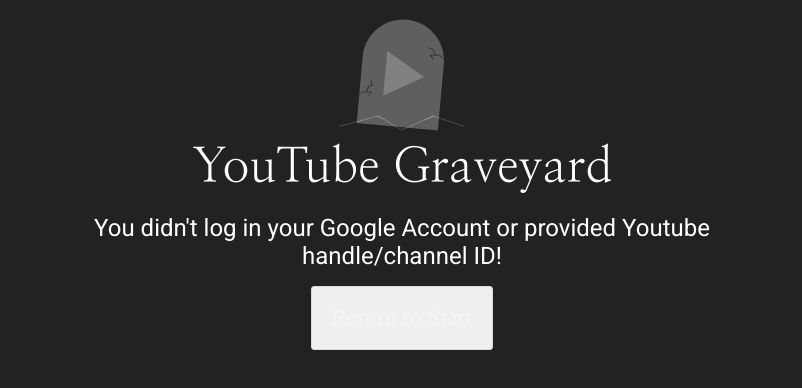
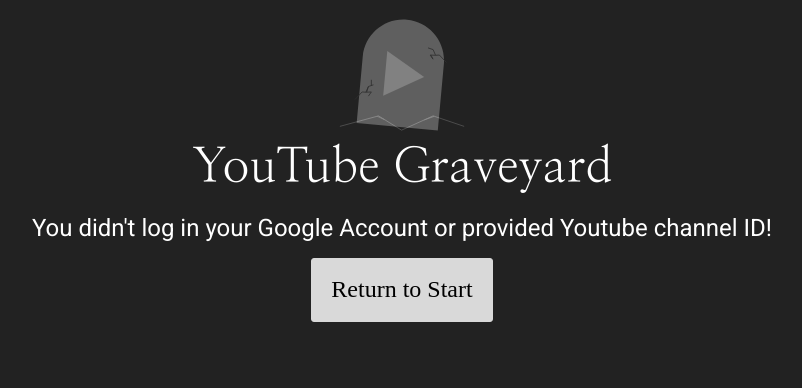
Before and after one commit to grJDh/yt-graveyard-front, a React (Vite) app: page /result in a window 1280 px wide. Shown: the top 388 px of the page, without its empty margins (238-1040 px from the left). Built offline with nearby package versions, Linux system fonts and the light colour scheme.

Commit message:
Fixed loader in Result

```diff
--- a/src/pages/Result/Result.jsx
+++ b/src/pages/Result/Result.jsx
@@ -4,6 +4,7 @@
 
 import Card from "../../components/Card/Card";
 import Button from "../../components/Buttons/Button";
+import Loading from "../../components/Loading/Loading";
 
 import "./Result.css";
 
@@ -87,25 +88,20 @@
   // dropdown options
   const dateOptions = ["month(s)", "year(s)"];
 
-  //show loader while waiting for backend response
+  //show loader while waiting for backend response or show an error if they didn't log in
   const renderContent = () => {
     if (!state)
       return (
         <div className="manual-steps">
-          <p>You didn't log in your Google Account or provided Youtube handle/channel ID!</p>
+          <p>You didn't log in your Google Account or provided Youtube channel ID!</p>
           <Button
+            main
             text="Return to Start"
             onClick={() => navigate("/")}
           />
         </div>
       );
-    else if (isFetching)
-      return (
-        <div className="manual-steps">
-          <p>Loading data, please wait...</p>
-          <div className="lds-dual-ring"></div>
-        </div>
-      );
+    else if (isFetching) return <Loading text="Loading your subscriptions..." />;
     else return renderGrid();
   };
 
```
